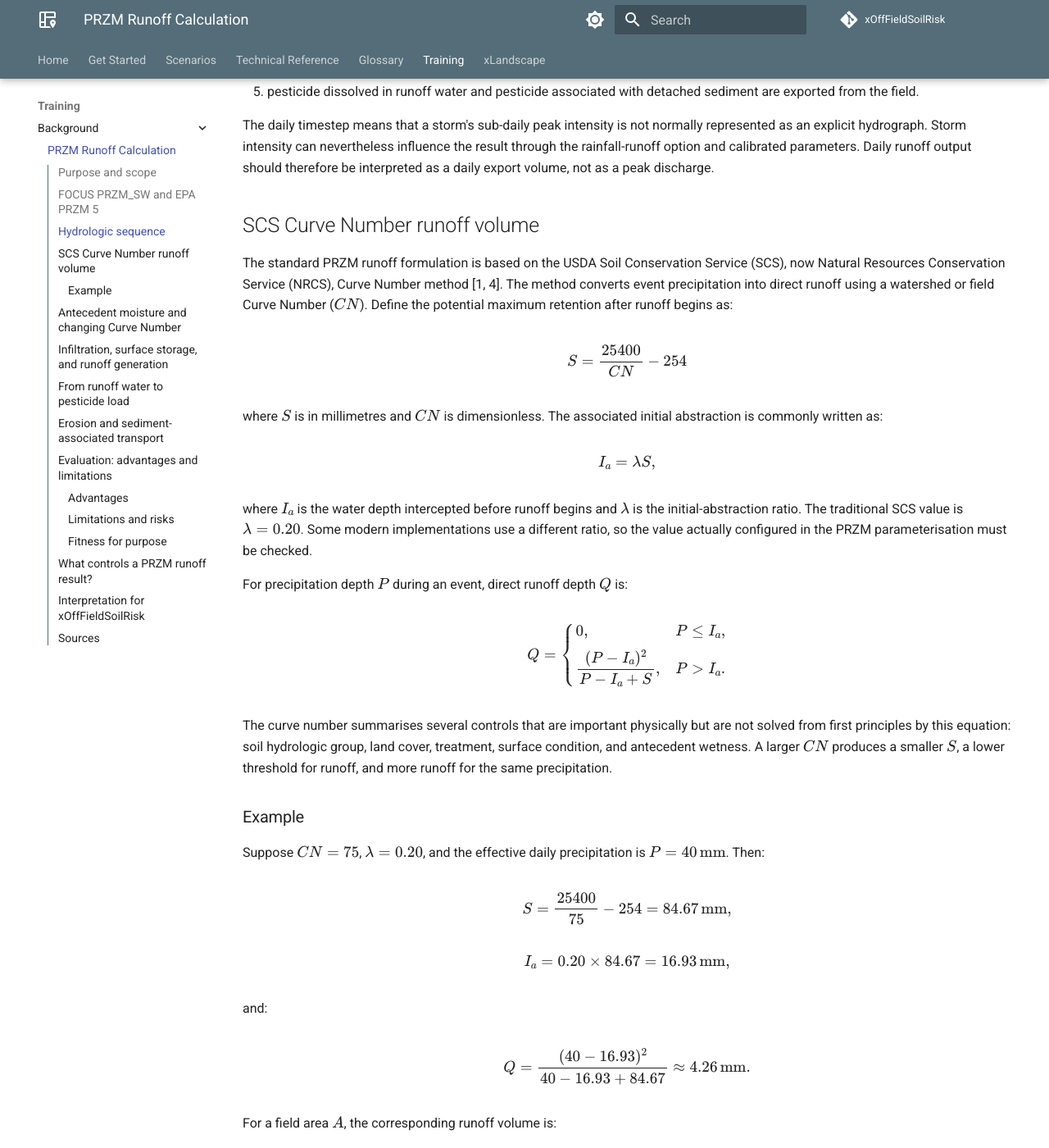
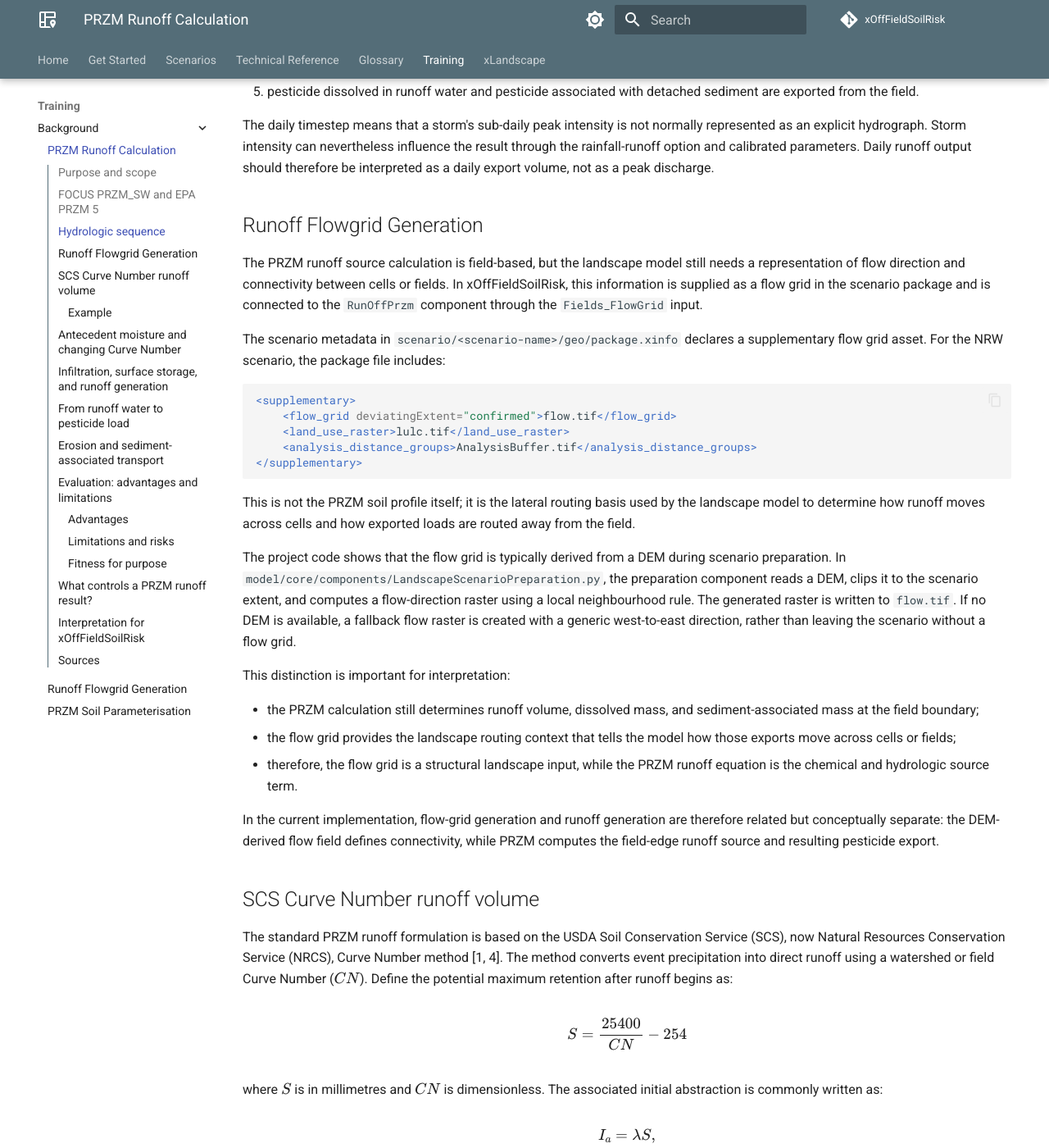
Before and after one commit to xlandscape/xOffFieldSoilRisk, an MkDocs documentation site: the page built from docs/training/background/przm-runoff-calculation.md, in a window 1280 px wide and 1400 px high, scrolled down 1967 px. Shown: the whole window at 82% size. Built offline with MkDocs 1.6.1 and Material for MkDocs 9.7.7, drawn with Linux system fonts in a browser that asks for light colours; comment, search, counter and statistics services are not loaded.

Commit message:
Add training docs (PRZM soil parameterisation, runoff flowgrid), SETAC material, dev slides
Co-authored-by: Copilot <223556219+Copilot@users.noreply.github.com>

````diff
--- a/docs/training/background/przm-runoff-calculation.md
+++ b/docs/training/background/przm-runoff-calculation.md
@@ -48,6 +48,32 @@ In the actual model, the profile is divided into finite-difference layers. The w
 5. pesticide dissolved in runoff water and pesticide associated with detached sediment are exported from the field.
 
 The daily timestep means that a storm's sub-daily peak intensity is not normally represented as an explicit hydrograph. Storm intensity can nevertheless influence the result through the rainfall-runoff option and calibrated parameters. Daily runoff output should therefore be interpreted as a daily export volume, not as a peak discharge.
+
+## Runoff Flowgrid Generation
+
+The PRZM runoff source calculation is field-based, but the landscape model still needs a representation of flow direction and connectivity between cells or fields. In xOffFieldSoilRisk, this information is supplied as a flow grid in the scenario package and is connected to the `RunOffPrzm` component through the `Fields_FlowGrid` input.
+
+The scenario metadata in `scenario/<scenario-name>/geo/package.xinfo` declares a supplementary flow grid asset. For the NRW scenario, the package file includes:
+
+```xml
+<supplementary>
+    <flow_grid deviatingExtent="confirmed">flow.tif</flow_grid>
+    <land_use_raster>lulc.tif</land_use_raster>
+    <analysis_distance_groups>AnalysisBuffer.tif</analysis_distance_groups>
+</supplementary>
+```
+
+This is not the PRZM soil profile itself; it is the lateral routing basis used by the landscape model to determine how runoff moves across cells and how exported loads are routed away from the field.
+
+The project code shows that the flow grid is typically derived from a DEM during scenario preparation. In `model/core/components/LandscapeScenarioPreparation.py`, the preparation component reads a DEM, clips it to the scenario extent, and computes a flow-direction raster using a local neighbourhood rule. The generated raster is written to `flow.tif`. If no DEM is available, a fallback flow raster is created with a generic west-to-east direction, rather than leaving the scenario without a flow grid.
+
+This distinction is important for interpretation:
+
+- the PRZM calculation still determines runoff volume, dissolved mass, and sediment-associated mass at the field boundary;
+- the flow grid provides the landscape routing context that tells the model how those exports move across cells or fields;
+- therefore, the flow grid is a structural landscape input, while the PRZM runoff equation is the chemical and hydrologic source term.
+
+In the current implementation, flow-grid generation and runoff generation are therefore related but conceptually separate: the DEM-derived flow field defines connectivity, while PRZM computes the field-edge runoff source and resulting pesticide export.
 
 ## SCS Curve Number runoff volume
 
--- a/mkdocs.yml
+++ b/mkdocs.yml
@@ -63,6 +63,8 @@ nav:
   - Training:
     - Background:
       - PRZM Runoff Calculation: 'training/background/przm-runoff-calculation.md'
+      - Runoff Flowgrid Generation: 'training/background/runoff-flowgrid-generation.md'
+      - PRZM Soil Parameterisation: 'training/background/przm-soil-parameterisation.md'
   - xLandscape:
     - Intro: 'xLandscape/xLandscape-intro.md'
     - Version 1.x: 'xLandscape/xLandscape-v1x.md'
````
Also changed, not shown: docs/training/background/przm-soil-parameterisation.md (added, +220 -0 lines), docs/training/background/runoff-flowgrid-generation.md (added, +39 -0 lines), 8 other files.
